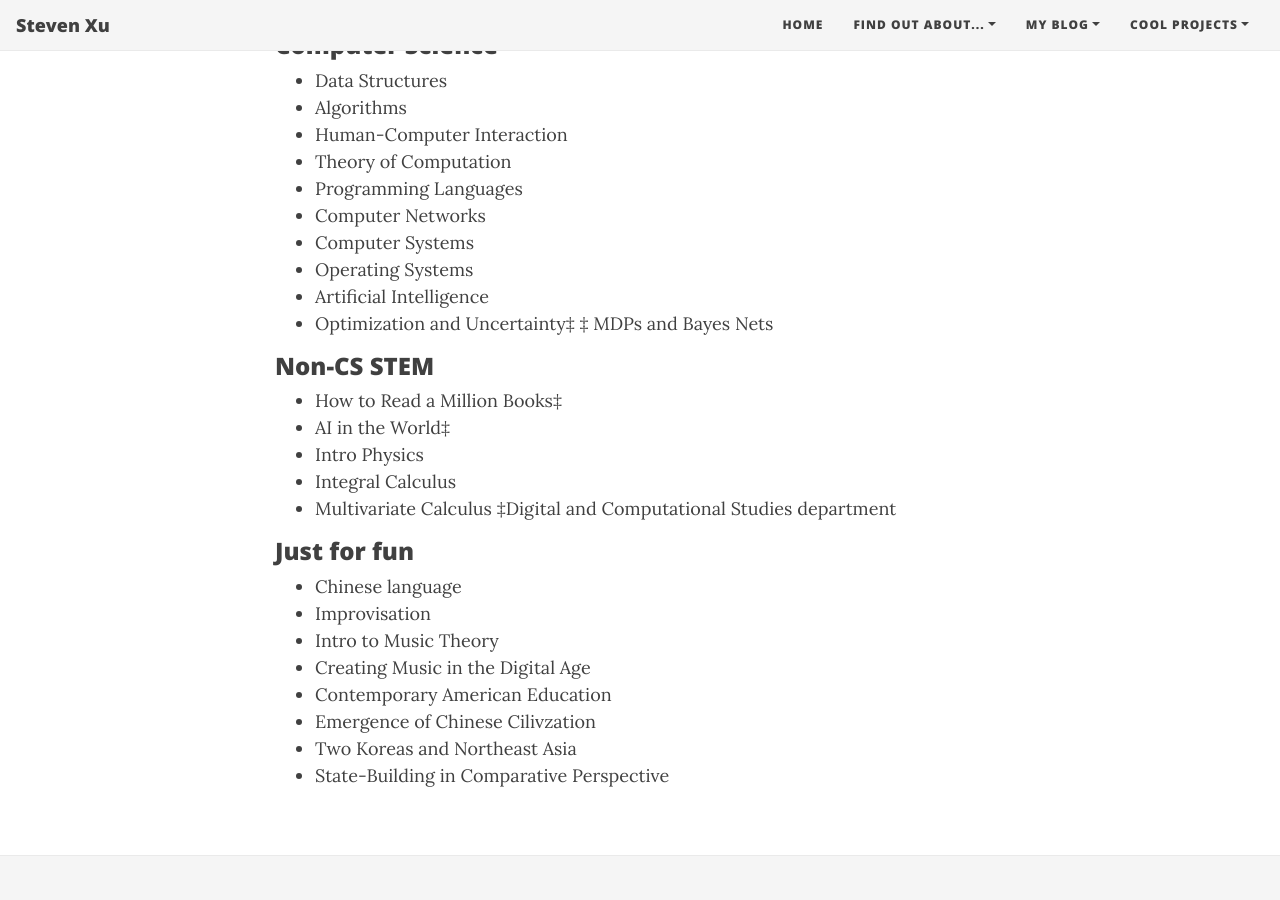
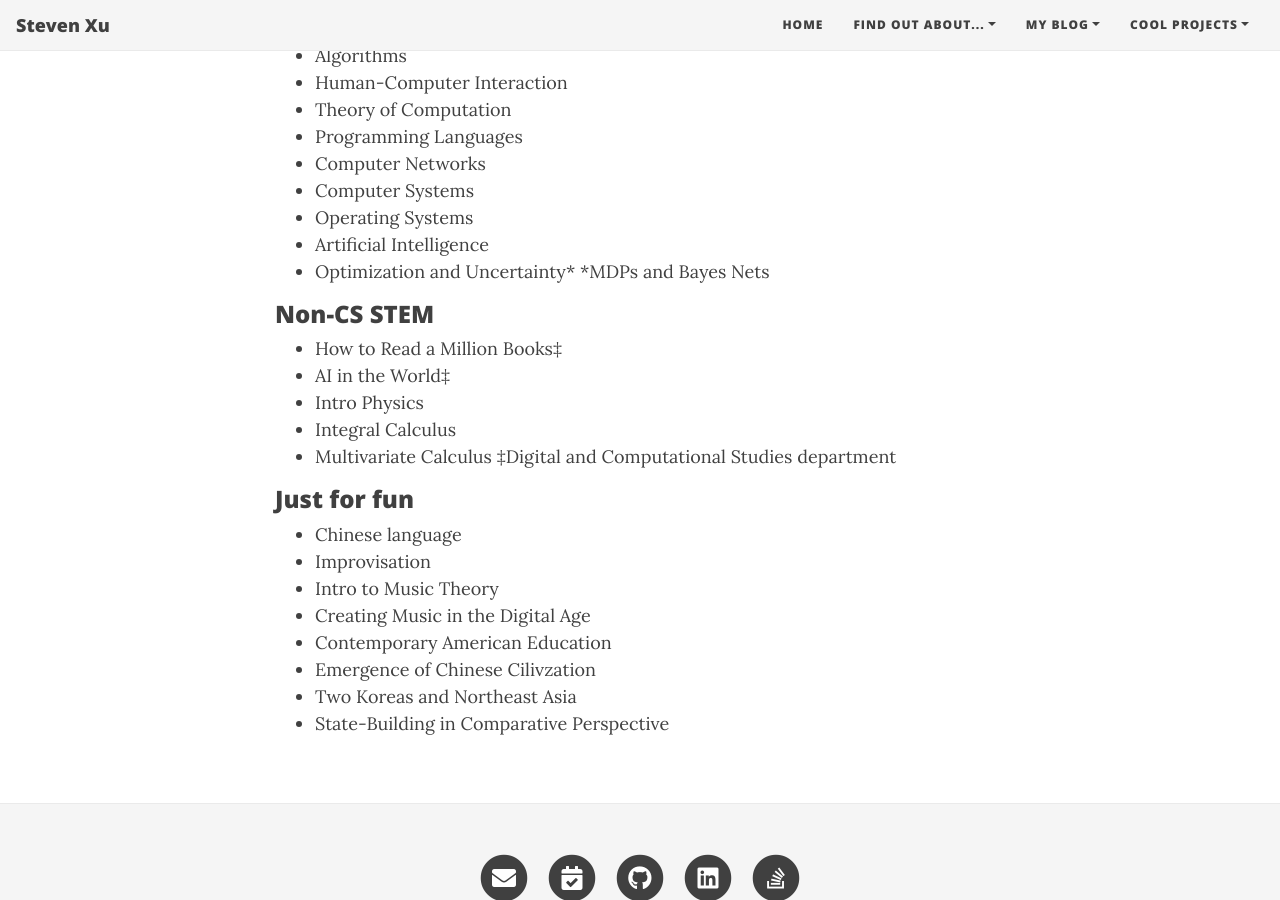
Before and after one commit to stevestar888/steven.github.io, a Jekyll site: the page built from learning.md, in a window 1280 px wide and 900 px high, scrolled down 581 px. Built offline with Jekyll 4.4.1, drawn with Linux system fonts in a browser that asks for light colours; nearby versions of some CDN libraries.

```diff
--- a/learning.md
+++ b/learning.md
@@ -7,7 +7,7 @@ subtitle: courses, books, projects, etc.
 # 2021
 
 # 2020
-COVID-19 Contact Tracing (Coursera)
+* COVID-19 Contact Tracing (Coursera)
 # Courses at College
 ### Computer Science
 * Data Structures
@@ -19,8 +19,8 @@ COVID-19 Contact Tracing (Coursera)
 * Computer Systems
 * Operating Systems
 * Artificial Intelligence
-* Optimization and Uncertainty‡
-‡ MDPs and Bayes Nets
+* Optimization and Uncertainty*
+*MDPs and Bayes Nets
 
 ### Non-CS STEM
 * How to Read a Million Books‡
```
